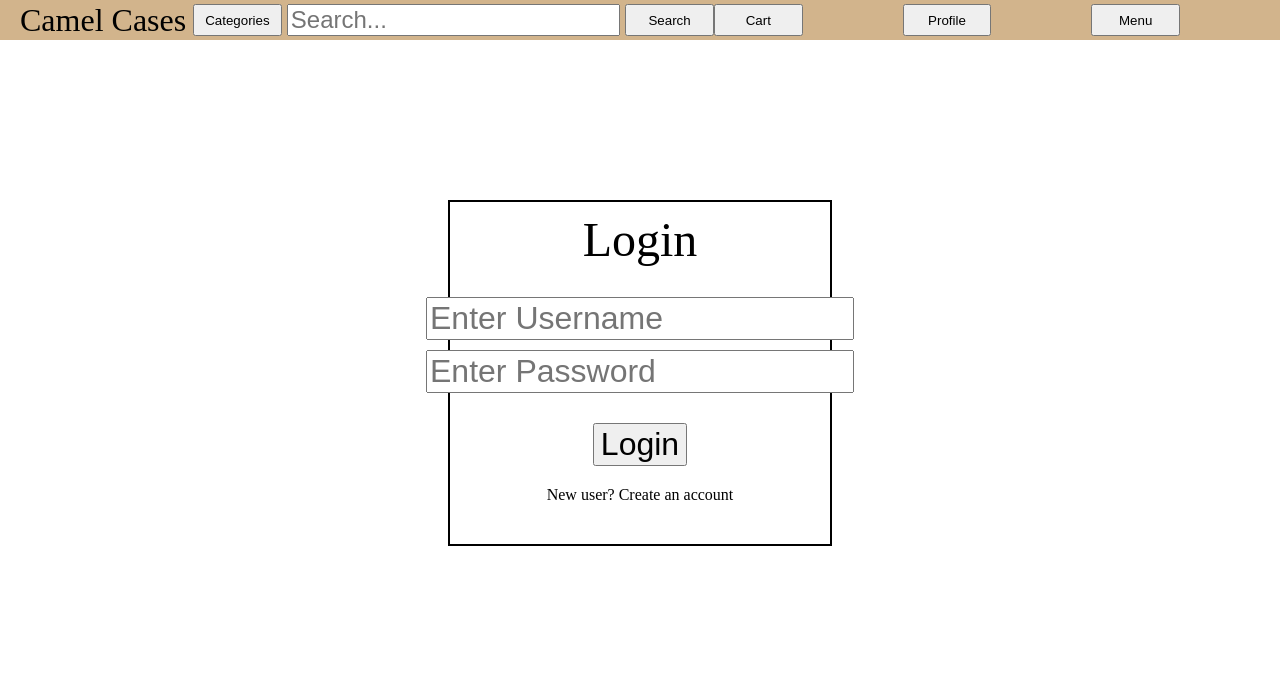
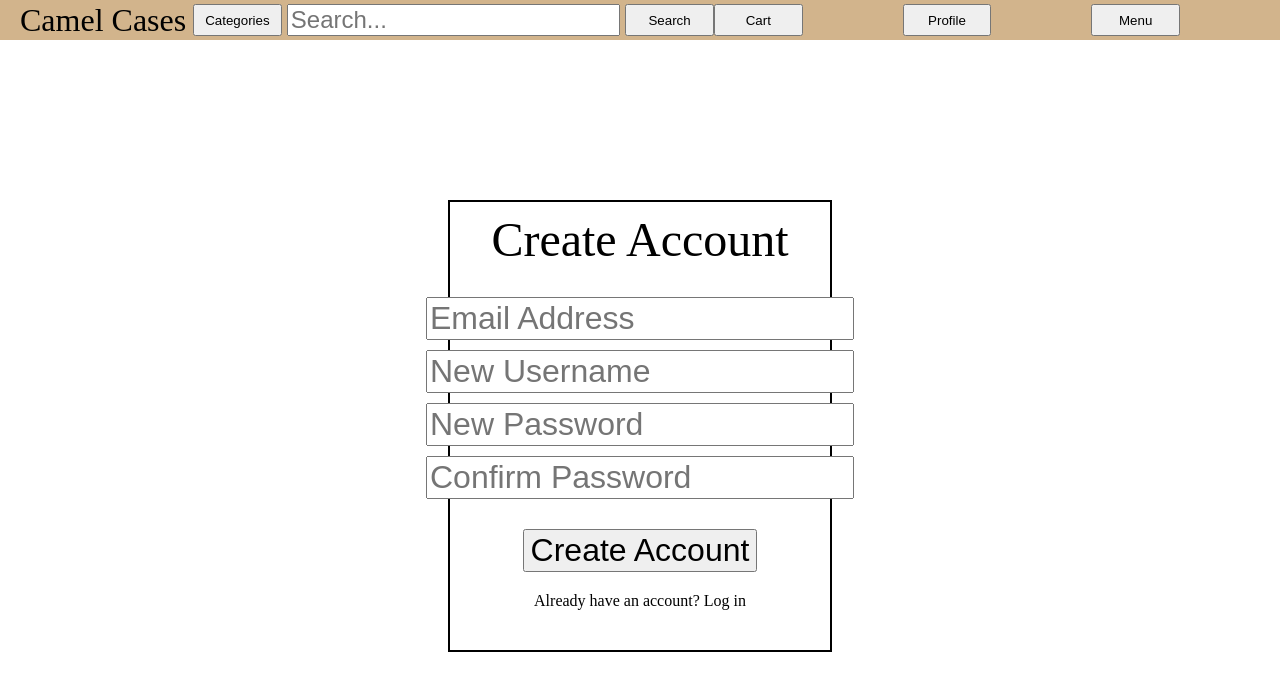
Before and after one commit to Team-Git-Gud-Grace-Shopper/Grace-Shopper-2, a React (Create React App) app: page /login in a window 1280 px wide. Shown: the top 690 px of the page. Built offline with nearby package versions, Linux system fonts and the light colour scheme; no server answers.

Commit message:
Working on register/login functions

```diff
--- a/src/axios-services/index.js
+++ b/src/axios-services/index.js
@@ -47,3 +47,27 @@ export async function getSingleProduct() {
 
   }
 }
+
+export async function getAllUsers() {
+  try {
+    const response = await axios.get('/api/user');
+    console.log(response)
+    return response;
+  } catch (error) {
+    throw error;
+  }
+}
+
+export async function register(newUser) {
+  try {
+    const response = await axios.post('/api/user', {
+      username: newUser.username,
+      password: newUser.password,
+      email: newUser.email
+    });
+    console.log(response)
+    return response;
+  } catch (error) {
+    throw error;
+  }
+}
--- a/src/components/Login.js
+++ b/src/components/Login.js
@@ -2,23 +2,43 @@ import React, { Fragment, useState } from "react";
 
 import '../style/Login.css';
 
+import { register, getAllUsers } from "../axios-services";
+
 const Login = () => {
-    const [isRegistering, setIsRegistering] = useState(false);
+    const [isRegistering, setIsRegistering] = useState(true);
 
     const handleClick = async (event) => {
         event.preventDefault();
         setIsRegistering(!isRegistering);
     }
 
+    const handleRegister = async (event) => {
+        event.preventDefault();
+        const newUser = {
+            email: document.getElementById('email').value,
+            username: document.getElementById('username').value,
+            password: document.getElementById('password').value
+        }
+        await register(newUser)
+        .then((result) => {console.log(result)})
+    }
+
+    const test = async () => {
+        await getAllUsers()
+        .then((result) => {console.log(result)})
+    }
+
+    console.log(test)
     return (
         <div id="login">
             {isRegistering?
                 <Fragment>
                     <span id="header">Create Account</span>
+                    <input id="email" placeholder="Email Address"></input>
                     <input id="username" placeholder="New Username"></input>
                     <input id="password" placeholder="New Password"></input>
                     <input id="confirm-password" placeholder="Confirm Password"></input>
-                    <button>Create Account</button>
+                    <button onClick={handleRegister}>Create Account</button>
                     <span id='register-login' onClick={handleClick}>Already have an account? Log in</span>
                 </Fragment>:
                 <Fragment>
```
